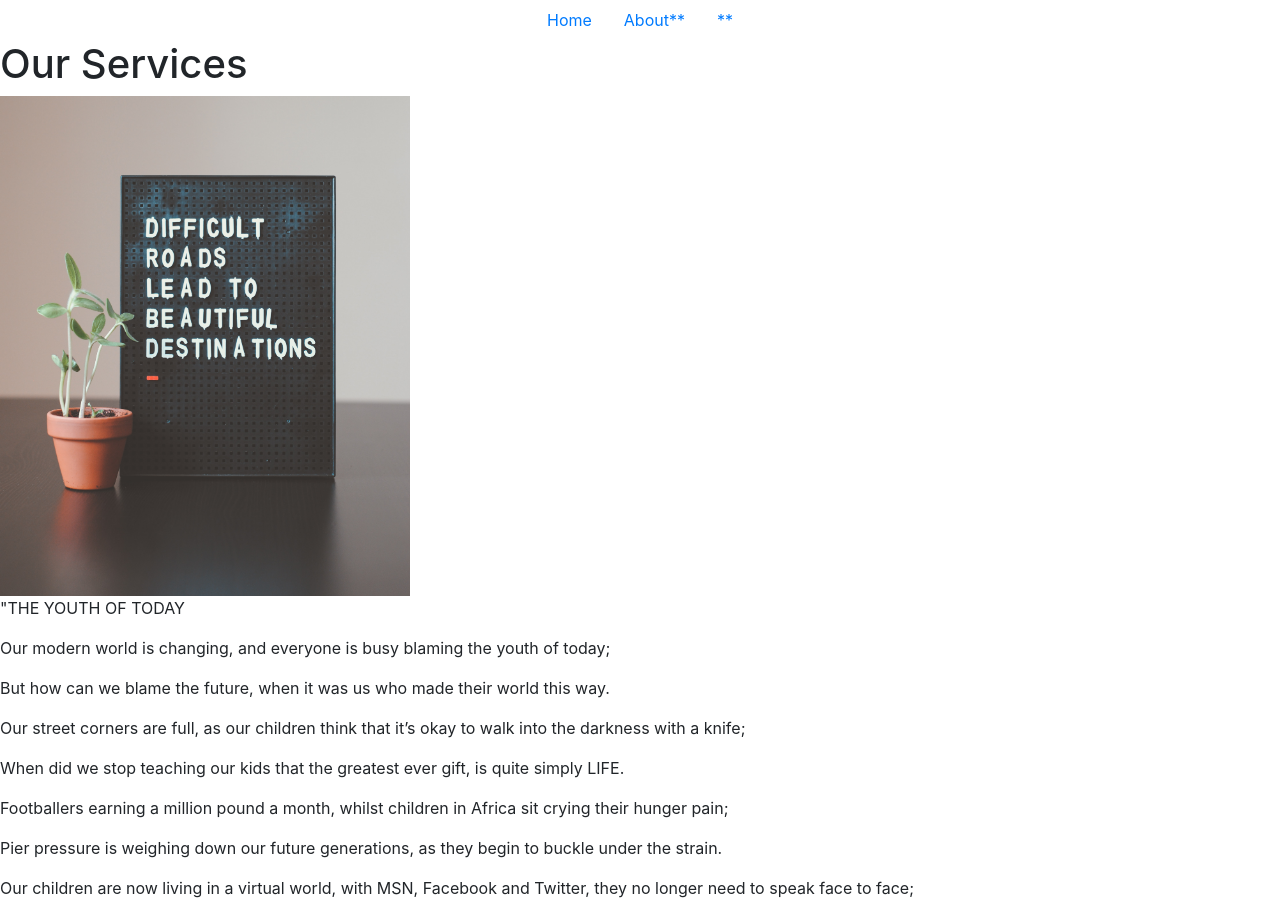
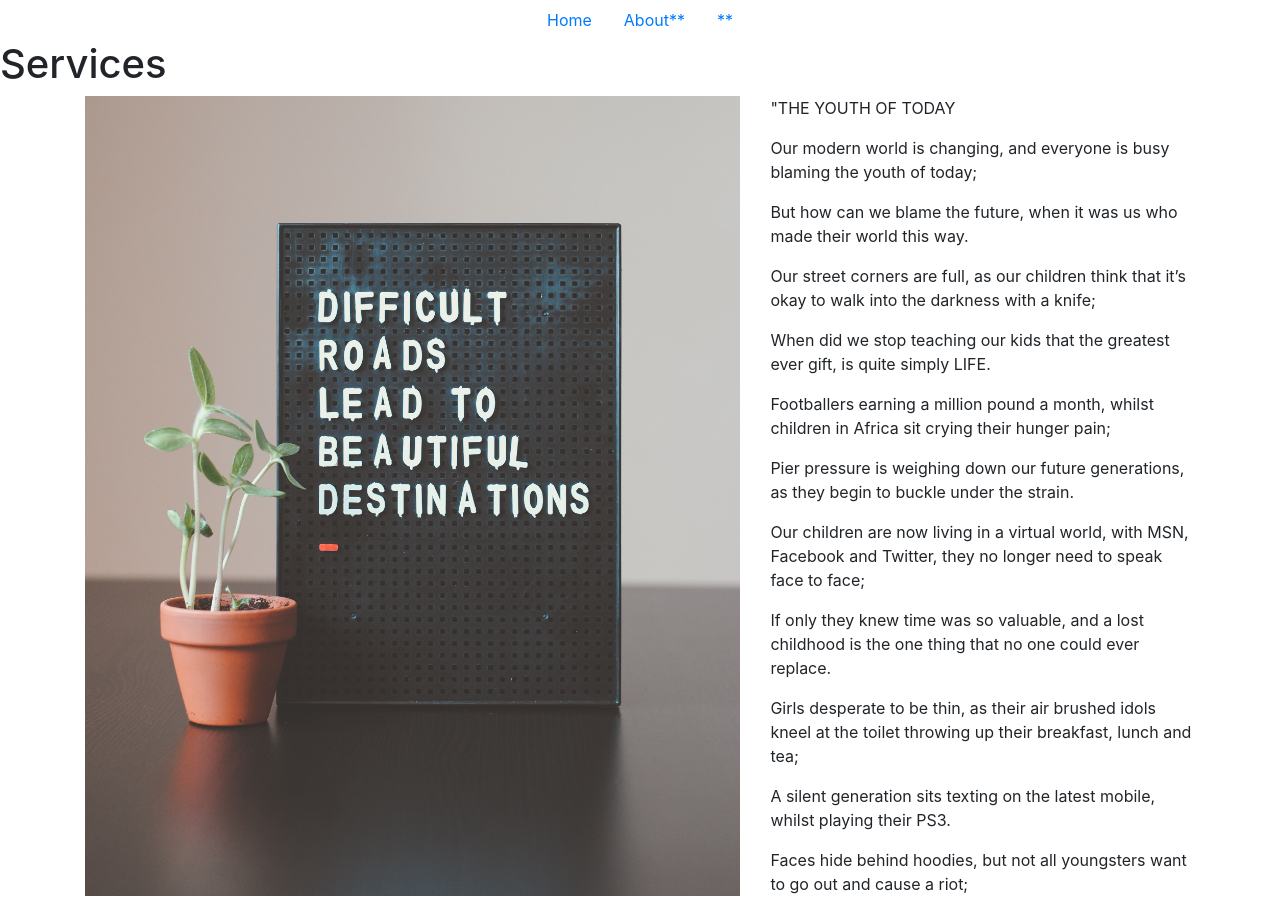
Before and after one commit to ljordan01/TechnoSqaudProject, a plain HTML site: page Subservices/Sub2.html in a window 1280 px wide. Shown: the top 903 px of the page. Drawn offline with nearby package versions, Linux system fonts and the light colour scheme; files that its build step writes are made by us from their sources.

Commit message:
"heading change"

```diff
--- a/CSS/style.css
+++ b/CSS/style.css
@@ -0,0 +1 @@
+.sph1 {text-align: center;}
--- a/Subservices/Sub2.html
+++ b/Subservices/Sub2.html
@@ -30,11 +30,14 @@
         </nav>
 
             </header>
-    <h1 class="servicepage">Our Services</h1>
-
-    <img src="\IMG\pics\difficult-roads.jpg" class="bannerSPIMG" height="500px">
-
-        <p class="spcontent">"THE YOUTH OF TODAY </p>
+    <h1 class="servicepage">Services</h1>
+    <div class="container">
+      <div class="row">
+        <div class="col">
+          <img src="\IMG\pics\difficult-roads.jpg" class="bannerSPIMG" height="800px">
+        </div>
+        <div class="col">
+          <p class="spcontent">"THE YOUTH OF TODAY </p>
 
           <p> Our modern world is changing, and everyone is busy blaming the youth of today; </p>
 
@@ -80,6 +83,13 @@
           <p> The youth of today.""</p>
 
           <p> BARRY MOWLES ©2011</p>
+        </div>
+      </div>
+
+    </div>
+
+
+
 
 
     <h3 class="serviceHeader">Counseling</h3>
```
